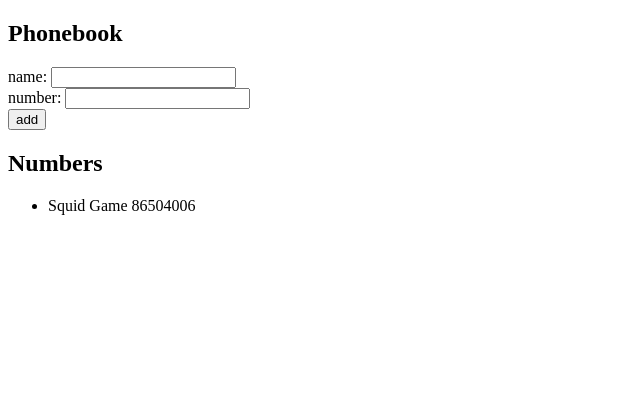
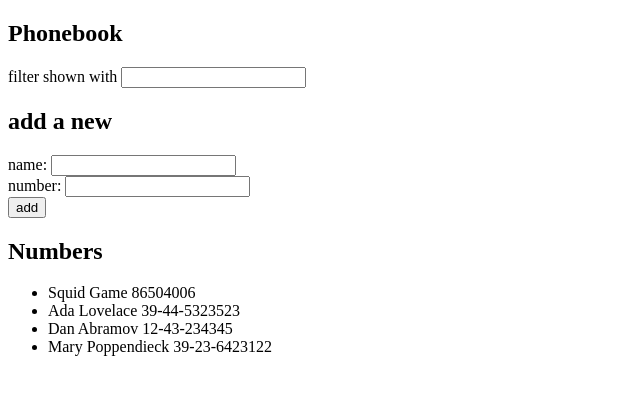
Before and after one commit to yasmnr/FSO, a React (Vite) app in the folder osa2/puhelinluettelo/: page / in a window 1280 px wide. Shown: the top 394 px of the page, without its empty margins (0-640 px from the left). Built offline with nearby package versions, Linux system fonts and the light colour scheme.

Commit message:
exercise 2.9 puhelinluettelo step4

```diff
--- a/osa2/puhelinluettelo/src/App.jsx
+++ b/osa2/puhelinluettelo/src/App.jsx
@@ -2,10 +2,14 @@
 
 const App = () => {
     const [persons, setPersons] = useState([
-        { name: 'Squid Game', number: '86504006' }
+        { name: 'Squid Game', number: '86504006' },
+        { name: 'Ada Lovelace', number: '39-44-5323523' },
+        { name: 'Dan Abramov', number: '12-43-234345' },
+        { name: 'Mary Poppendieck', number: '39-23-6423122' }
     ])
     const [newName, setNewName] = useState('')
     const [newNumber, setNewNumber] = useState('')
+    const [searchTerm, setSearchTerm] = useState('')
 
     const addContact = (event) => {
         event.preventDefault()
@@ -26,9 +30,20 @@
     const handleNumberChange = (event) => {
         setNewNumber(event.target.value)
     }
+    const handleSearchChange = (event) => {
+        setSearchTerm(event.target.value)
+    }
+    const searchedPersons = persons.filter((person) => person.name.toLowerCase().includes(searchTerm.toLowerCase()))
+
     return (
         <div>
             <h2>Phonebook</h2>
+            <form>
+                <div>
+                    filter shown with <input value={searchTerm} onChange={handleSearchChange} />
+                </div>
+            </form>
+            <h2>add a new</h2>
             <form onSubmit={addContact}>
                 <div>
                     name: <input value={newName} onChange={handleNameChange} />
@@ -40,7 +55,7 @@
             </form>
             <h2>Numbers</h2>
             <ul>
-                {persons.map(person => (
+                {searchedPersons.map(person => (
                     <li key={person.name}>{person.name} {person.number}</li>
                 ))}
             </ul>
```
